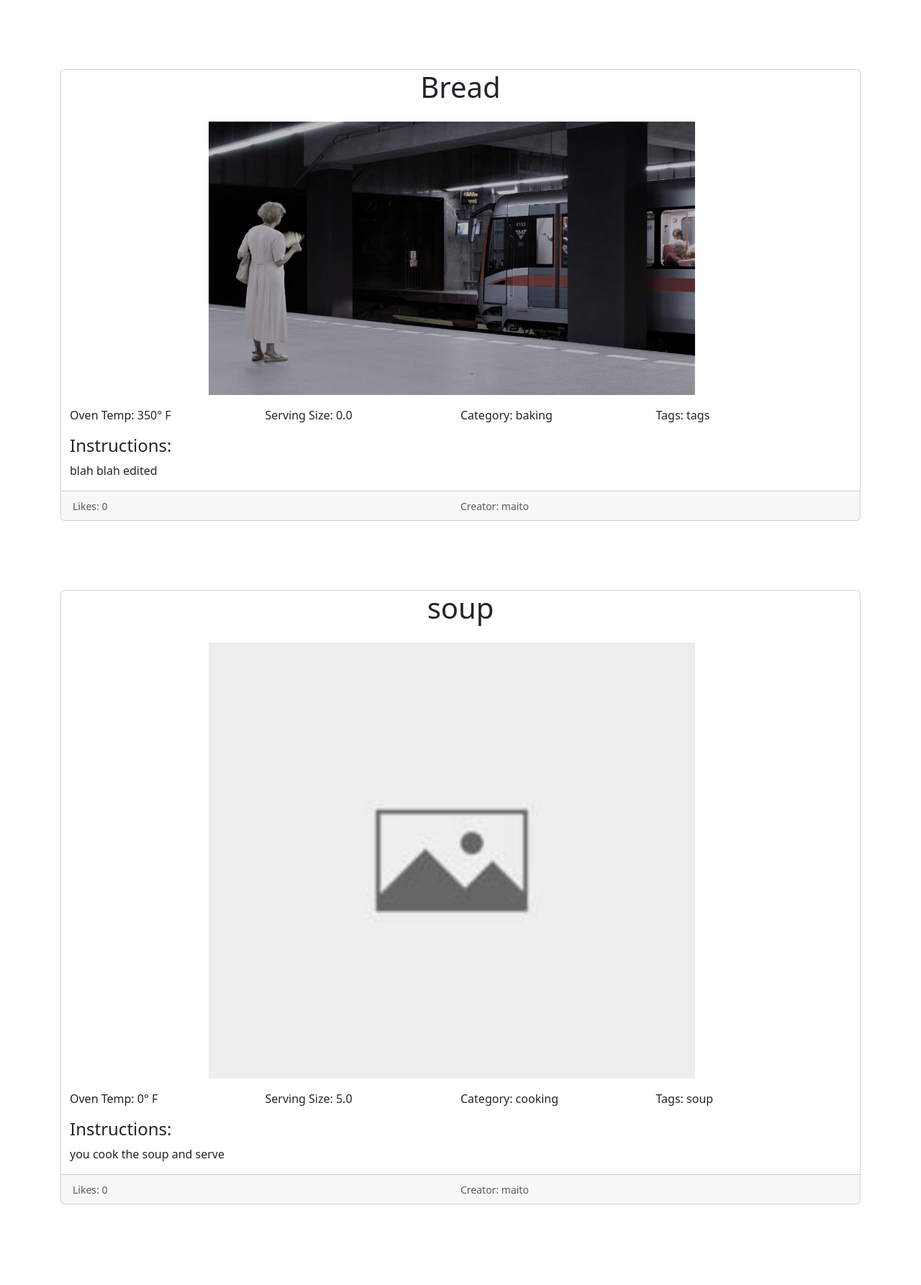
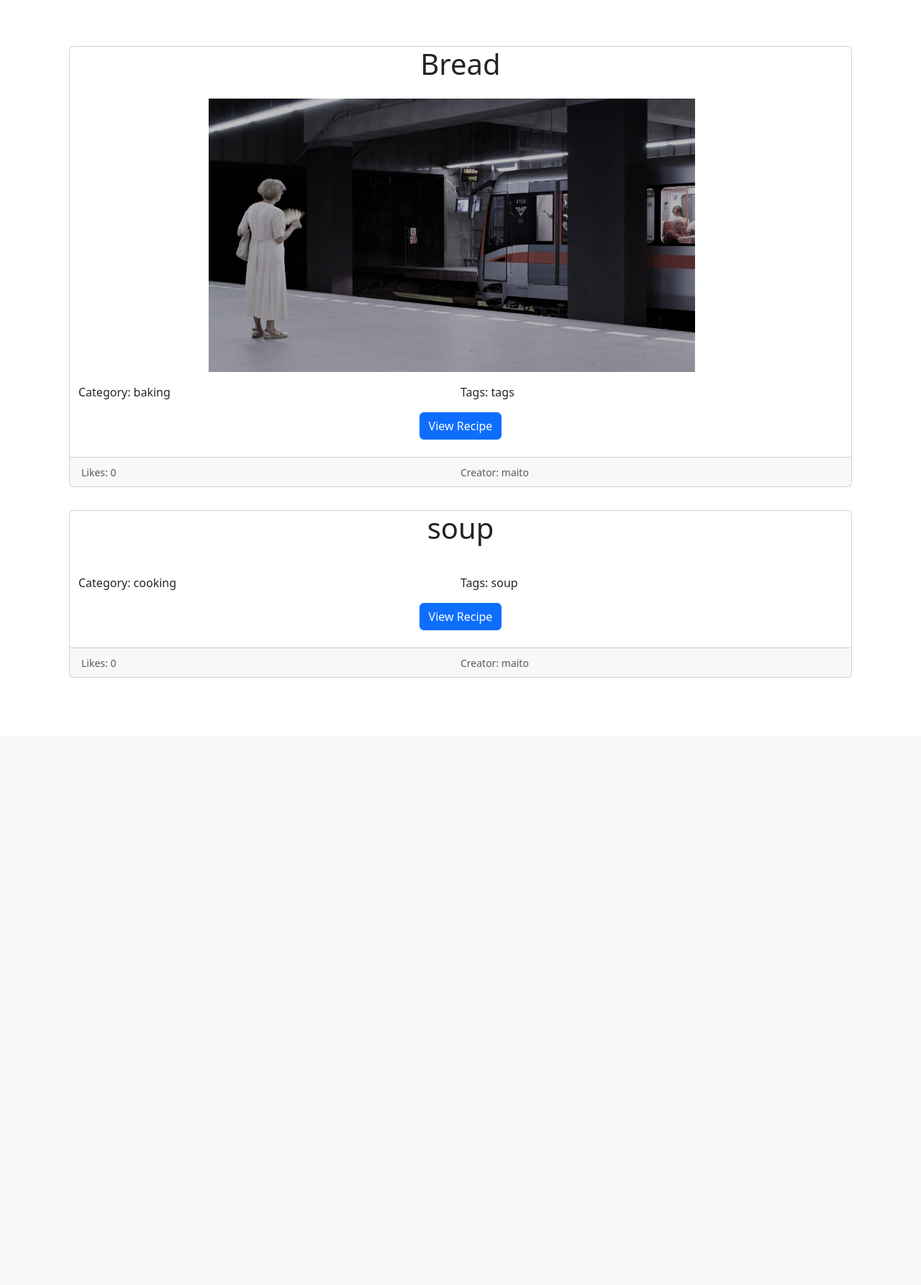
Before and after one commit to Weber-Cooper-Maitoza/social-savoring, a Django app: page /social/feed/1 in a window 1280 px wide. Shown: the part 58-1844 px from the top of the page at 72% size. After the commit the page ends 1000 px from the top, so only its background shows below. Run offline with Django 5.2, Linux system fonts and the light colour scheme; a user stored in the database is signed in; data comes from the database, SQL or seed files in the repository; both versions use the stored data as it was after the commit.

Commit message:
i need to stop and turn it in

```diff
--- a/socialSavoring/socialMedia/templates/socialMedia/feed.html
+++ b/socialSavoring/socialMedia/templates/socialMedia/feed.html
@@ -2,22 +2,18 @@
 {% block body %}
   <div class="col p-5">
   {% for recipe in recipe_list %}
-    <div class="row p-5">
+    <div class="row mx-5 py-3">
       <div class="card">
         <div class="col">
           <h1 class="text-center">{{ recipe.recipe_name }}</h1>
         </div>
         <div class="row">
           <div class="row d-flex justify-content-center p-3">
-            <img src="{{ recipe.recipe_image.url }}" style="max-width: 700px;" alt="{{ recipe.recipe_name }}">
+            {% if recipe.recipe_image != "empty.jpg" %}
+              <img src="{{ recipe.recipe_image.url }}" style="max-width: 700px;" alt="{{ recipe.recipe_name }}">
+            {% endif %}
           </div>
           <div class="row">
-            <div class="col">
-              <p>Oven Temp: {{recipe.oven_temp}}&deg; F</p>
-            </div>
-            <div class="col">
-                <p>Serving Size: {{recipe.serving_size}}</p>
-            </div>
             <div class="col">
               <p>Category: {{recipe.recipe_category}} </p>
             </div>
@@ -25,9 +21,8 @@
               <p>Tags: {{recipe.recipe_tags}} </p>
             </div>
           </div>
-          <div class="row">
-            <h4>Instructions:</h4>
-            <p>{{recipe.recipe_instructions}} </p>
+          <div class="text-center pb-4">
+            <a href="{% url 'socialMedia:recipe_detail' recipe.id %}" class="btn btn-primary">View Recipe</a>
           </div>
           <div class="card-footer d-flex">
             <div class="col">
--- a/socialSavoring/socialMedia/urls.py
+++ b/socialSavoring/socialMedia/urls.py
@@ -5,4 +5,5 @@ app_name = 'socialMedia'
 urlpatterns = [
     path('feed/<int:id>', views.feed, name="feed"),
     path('categories/<int:id>', views.categories, name="categories"),
+    path('recipe_detail/<int:id>', views.detail, name='recipe_detail')
 ]
--- a/socialSavoring/socialMedia/views.py
+++ b/socialSavoring/socialMedia/views.py
@@ -32,3 +32,10 @@ def categories(request, id):
   else:
    recipe_category_list = None
   return render(request, 'socialMedia/categories.html', {'recipe_category_list': recipe_category_list, 'profile': profile})
+
+@login_required
+def detail(request, id):
+  recipe = Recipe.objects.get(pk=id)
+  profile = recipe.creator
+  ingredient_list = Ingredient.objects.filter(recipe=recipe.id)
+  return render(request, 'socialMedia/detail.html', {'recipe': recipe, 'ingredient_list': ingredient_list, 'profile': profile})
```
Also changed, not shown: socialSavoring/socialMedia/templates/socialMedia/categories.html (+5 -10 lines), socialSavoring/socialMedia/templates/socialMedia/detail.html (added, +64 -0 lines), socialSavoring/db.sqlite3.
